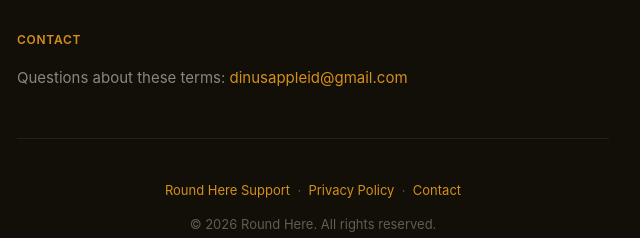
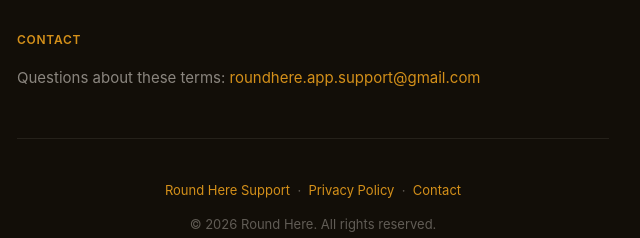
Before and after one commit to kmdee8/roundhere-support, a plain HTML site: page docs/terms.html in a window 1280 px wide. Shown: the part 2554-2792 px from the top of the page, 327-967 px from the left. Drawn offline with Linux system fonts and the light colour scheme.

Commit message:
Update support email to roundhere.app.support@gmail.com

```diff
--- a/docs/terms.html
+++ b/docs/terms.html
@@ -115,14 +115,14 @@
 
   <section>
     <h2>Contact</h2>
-    <p>Questions about these terms: <a href="mailto:dinusappleid@gmail.com">dinusappleid@gmail.com</a></p>
+    <p>Questions about these terms: <a href="mailto:roundhere.app.support@gmail.com">roundhere.app.support@gmail.com</a></p>
   </section>
 
   <footer>
     <p>
       <a href="/roundhere-support/">Round Here Support</a> &nbsp;·&nbsp;
       <a href="/roundhere-support/privacy">Privacy Policy</a> &nbsp;·&nbsp;
-      <a href="mailto:dinusappleid@gmail.com">Contact</a>
+      <a href="mailto:roundhere.app.support@gmail.com">Contact</a>
     </p>
     <p style="margin-top:8px;">© 2026 Round Here. All rights reserved.</p>
   </footer>
```
